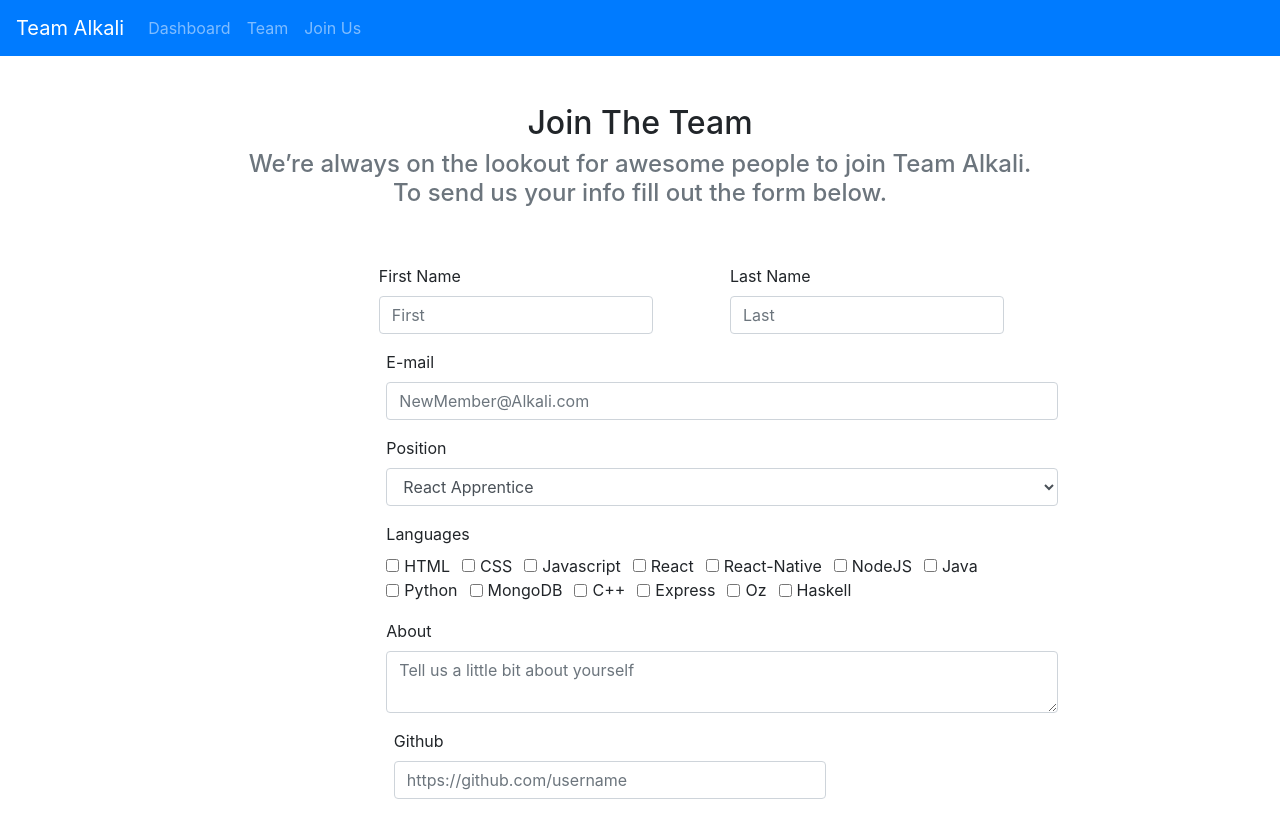
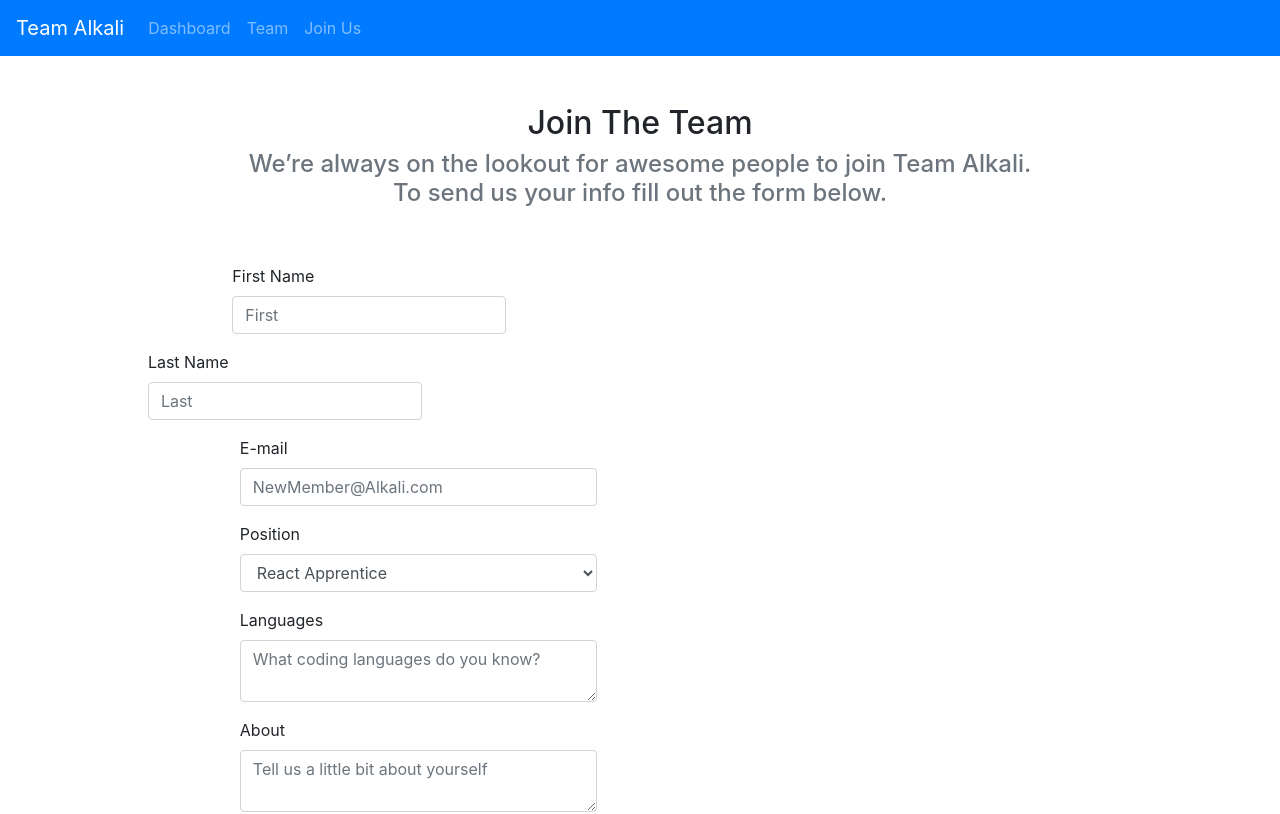
Before and after one commit to nakiacallaway/alkali-heroes, a React (Create React App) app: page /form in a window 1280 px wide. Shown: the top 814 px of the page. Built offline with nearby package versions, Linux system fonts and the light colour scheme.

Commit message:
feat(page)added functionality to form data

```diff
--- a/src/components/JoinForm.js
+++ b/src/components/JoinForm.js
@@ -16,10 +16,13 @@ const JoinForm = () =>{
         languages:[],
     });
 
-    console.log(newMember);
+
 
     const addMember = () => {
-        teamData.push({newMember, id: teamData.length});
+
+        newMember.id = teamData.length + 1;
+        teamData.push(newMember);
+        console.log(newMember);
     }; //function to push member into array
 
     const handleSubmit = event => {
@@ -29,7 +32,7 @@ const JoinForm = () =>{
         setAlert(true);
         setTimeout(() => {
             setAlert(false);
-        }, 2000)
+        }, 2500)
         addMember();
         console.log(teamData);
     };
@@ -62,7 +65,7 @@ const JoinForm = () =>{
                                 id="firstname"
                                 className="form-control"
                                 value={newMember.firstName}
-                                onChange={event => setNewMember(event.target.value)}
+                                onChange={event => setNewMember({...newMember, firstName:event.target.value})}
                                 placeholder="First"/>
                         </div>
                         <div id="last" className="form-group offset-1 ">
@@ -72,7 +75,7 @@ const JoinForm = () =>{
                                 id="lastname"
                                 className="form-control"
                                 value={newMember.lastName}
-                                onChange={event => setNewMember(event.target.value)}
+                                onChange={event => setNewMember({...newMember, lastName:event.target.value})}
                                 placeholder="Last"
                             />
                     </div>
@@ -84,7 +87,7 @@ const JoinForm = () =>{
                                 id="email"
                                 className="form-control"
                                 value={newMember.email}
-                                onChange={event => setNewMember(event.target.value)}
+                                onChange={event => setNewMember({...newMember, email:event.target.value})}
                                 placeholder="NewMember@Alkali.com"
                             />
                     </div>
@@ -94,7 +97,7 @@ const JoinForm = () =>{
                             className="form-control"
                             id="position"
                             value={newMember.position}
-                            onChange={event => setNewMember(event.target.value)}>
+                            onChange={event => setNewMember({...newMember, position:event.target.value})}>
                                 <option>React Apprentice</option>
                                 <option>React Lead</option>
                         </select>
@@ -103,66 +106,23 @@ const JoinForm = () =>{
                         <div>
                             <label htmlFor="skills">Languages</label>
                         </div>
-                        <div class="form-check form-check-inline">
-                            <input class="form-check-input" type="checkbox" name="languages" id="html" value={newMember.languages} onChange={event => setNewMember(event.target.checked)} />
-                            <label class="form-check-label" for="html">HTML</label>
+                        <textarea
+                            id="languages"
+                            className="form-control"
+                            value={newMember.languages}
+                            onChange={event => setNewMember({...newMember, languages:event.target.value.split(',')})}
+                            placeholder="What coding languages do you know?"
+                        />
+
                         </div>
-                        <div class="form-check form-check-inline">
-                            <input class="form-check-input" type="checkbox" name="languages" id="css"  value={newMember.languages} onChange={event => setNewMember(event.target.checked)} />
-                            <label class="form-check-label" for="css">CSS</label>
-                        </div>
-                        <div class="form-check form-check-inline">
-                            <input class="form-check-input" type="checkbox" name="languages" id="javascript"  value={newMember.languages} onChange={event => setNewMember(event.target.checked)} />
-                            <label class="form-check-label" for="javascript">Javascript</label>
-                        </div>
-                        <div class="form-check form-check-inline">
-                            <input class="form-check-input" type="checkbox" name="languages" id="react"  value={newMember.languages} onChange={event => setNewMember(event.target.checked)} />
-                            <label class="form-check-label" for="react">React</label>
-                        </div>
-                        <div class="form-check form-check-inline">
-                            <input class="form-check-input" type="checkbox" name="languages" id="react-native"  value={newMember.languages} onChange={event => setNewMember(event.target.checked)} />
-                            <label class="form-check-label" for="react-native">React-Native</label>
-                        </div>
-                        <div class="form-check form-check-inline">
-                            <input class="form-check-input" type="checkbox" name="languages" id="nodejs"  value={newMember.languages} onChange={event => setNewMember(event.target.checked)} />
-                            <label class="form-check-label" for="nodejs">NodeJS</label>
-                        </div>
-                        <div class="form-check form-check-inline">
-                            <input class="form-check-input" type="checkbox" name="languages" id="java"  value={newMember.languages} onChange={event => setNewMember(event.target.checked)} />
-                            <label class="form-check-label" for="java">Java</label>
-                        </div>
-                        <div class="form-check form-check-inline">
-                            <input class="form-check-input" type="checkbox" name="languages" id="python"  value={newMember.languages} onChange={event => setNewMember(event.target.checked)} />
-                            <label class="form-check-label" for="python">Python</label>
-                        </div>
-                        <div class="form-check form-check-inline">
-                            <input class="form-check-input" type="checkbox" name="languages" id="mongodb"  value={newMember.languages} onChange={event => setNewMember(event.target.checked)} />
-                            <label class="form-check-label" for="mongodb">MongoDB</label>
-                        </div>
-                        <div class="form-check form-check-inline">
-                            <input class="form-check-input" type="checkbox" name="languages" id="c++"  value={newMember.languages} onChange={event => setNewMember(event.target.checked)} />
-                            <label class="form-check-label" for="c++">C++</label>
-                        </div>
-                        <div class="form-check form-check-inline">
-                            <input class="form-check-input" type="checkbox" name="languages" id="express"  value={newMember.languages} onChange={event => setNewMember(event.target.checked)} />
-                            <label class="form-check-label" for="espress">Express</label>
-                        </div>
-                        <div class="form-check form-check-inline">
-                            <input class="form-check-input" type="checkbox" name="languages" id="oz"  value={newMember.languages} onChange={event => setNewMember(event.target.checked)} />
-                            <label class="form-check-label" for="oz">Oz</label>
-                        </div>
-                        <div class="form-check form-check-inline">
-                            <input class="form-check-input" type="checkbox" name="languages" id="haskell"  value={newMember.languages} onChange={event => setNewMember(event.target.checked)} />
-                            <label class="form-check-label" for="haskell">Haskell</label>
-                        </div>
-                    </div>
+
                     <div id="info" className="form-group offset-3">
                         <label htmlFor="bio">About</label>
                         <textarea
                             id="bio"
                             className="form-control"
                             value={newMember.bio}
-                            onChange={event => setNewMember(event.target.value)}
+                            onChange={event => setNewMember({...newMember, bio:event.target.value})}
                             placeholder="Tell us a little bit about yourself"
                         />
                     </div>
@@ -174,7 +134,7 @@ const JoinForm = () =>{
                                 id="github"
                                 className="form-control"
                                 value={newMember.github}
-                                onChange={event => setNewMember(event.target.value)}
+                                onChange={event => setNewMember({...newMember, github:event.target.value})}
                                 placeholder="https://github.com/username"
                             />
                         </div>
@@ -185,7 +145,7 @@ const JoinForm = () =>{
                                 id="linkedin"
                                 className="form-control"
                                 value={newMember.linkedIn}
-                                onChange={event => setNewMember(event.target.value)}
+                                onChange={event => setNewMember({...newMember, linkedIn:event.target.value})}
                                 placeholder="https://www.linkedin.com/in/username-1234abc/"
                             />
                         </div>
@@ -197,7 +157,7 @@ const JoinForm = () =>{
                             id="profile_img"
                             className="form-control"
                             value={newMember.profile_img}
-                            onChange={event => setNewMember(event.target.value)}
+                            onChange={event => setNewMember({...newMember, profile_img:event.target.value})}
                             placeholder="Place a direct link to your desired profile picture"
                         />
                     </div>
```
